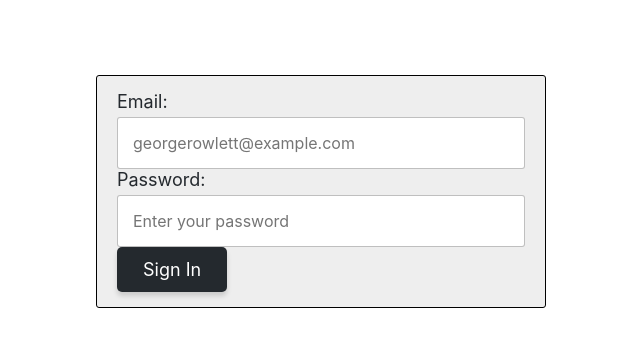
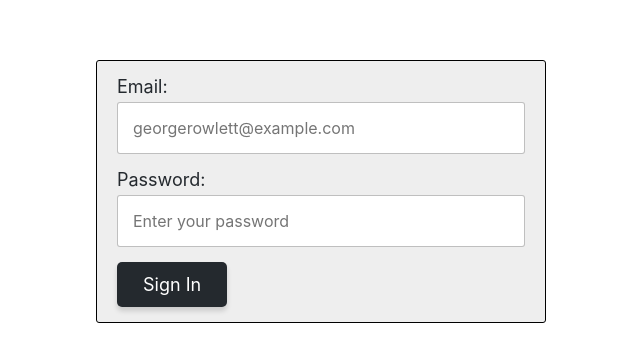
Before and after one commit to alanreidt/sign-in-app, a React (Create React App) app: page / in a window 1280 px wide. Shown: the part 209-570 px from the top of the page, without its empty margins (319-959 px from the left). Built offline with nearby package versions, Linux system fonts and the light colour scheme.

Commit message:
Add a margin between inputs (closes #27)

```diff
--- a/src/pages/HomePage.js
+++ b/src/pages/HomePage.js
@@ -14,6 +14,12 @@ const RIGHT_CREDENTIALS = {
 const checkCredentialsRightness = (credentials) => Object.entries(RIGHT_CREDENTIALS).every(
   ([key, value]) => value === credentials[key]
 );
+
+const Spacing = styled.div`
+  & > *:not(:last-child) {
+    margin-bottom: ${(props) => props.vertical || '10px'};
+  }
+`;
 
 const Error = styled.p`
   display: ${(props) => props.show ? 'block' : 'none'};
@@ -47,6 +53,7 @@ function HomePage() {
     <Page>
       <Box maxWidth={450}>
         <form onSubmit={handleFormSubmit}>
+          <Spacing vertical="15px">
             <Input
               onChange={handleEmailChange}
               labelText="Email:"
@@ -77,6 +84,7 @@ function HomePage() {
             </Error>
 
             <Button>Sign in</Button>
+          </Spacing>
         </form>
       </Box>
     </Page>
```
Lines whose indentation alone changed are shown as unchanged.
